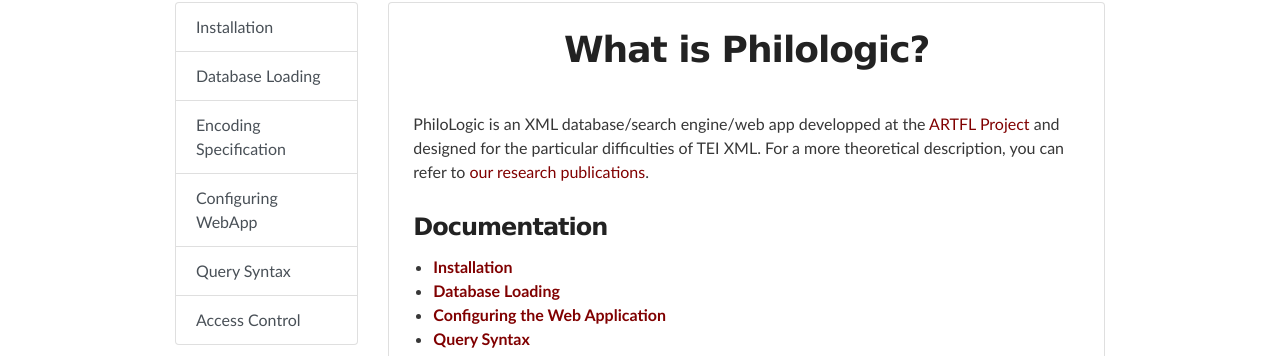
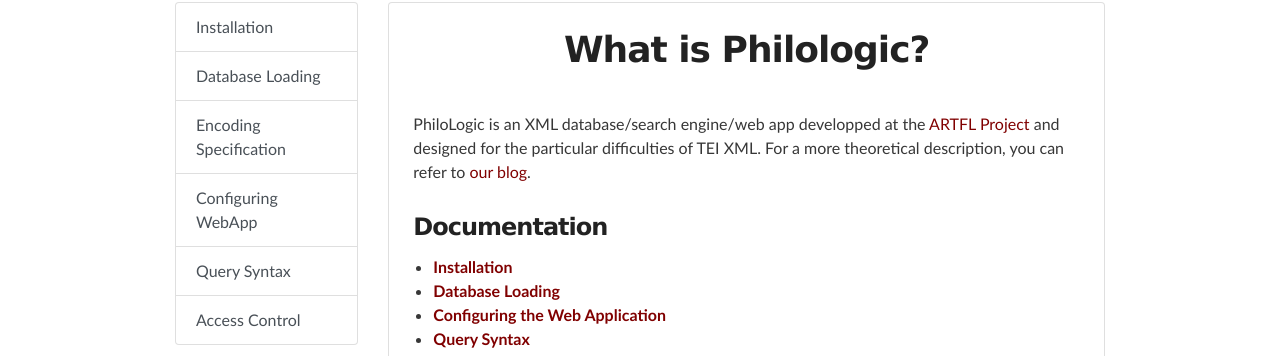
Before and after one commit to ARTFL-Project/PhiloLogic4, a Jekyll site: the page built from docs/index.md, in a window 1280 px wide. Shown: the part 136-492 px from the top of the page. Built offline with Jekyll 4.4.1, drawn with Linux system fonts in a browser that asks for light colours; our own code applies the rules of GitHub Pages for plain Markdown files.

Commit message:
Update index.md

```diff
--- a/docs/index.md
+++ b/docs/index.md
@@ -4,7 +4,7 @@
 
 PhiloLogic is an XML database/search engine/web app developped at the [ARTFL Project](https://artfl-project.uchicago.edu) and designed
 for the particular difficulties of TEI XML. For a more theoretical
-description, you can refer to [our research publications](<http://http://jtei.revues.org/817) or [our blog](<http://artfl.blogspot.com>).
+description, you can refer to [our blog](<http://artfl.blogspot.com>).
 
 ### Documentation
 
```
